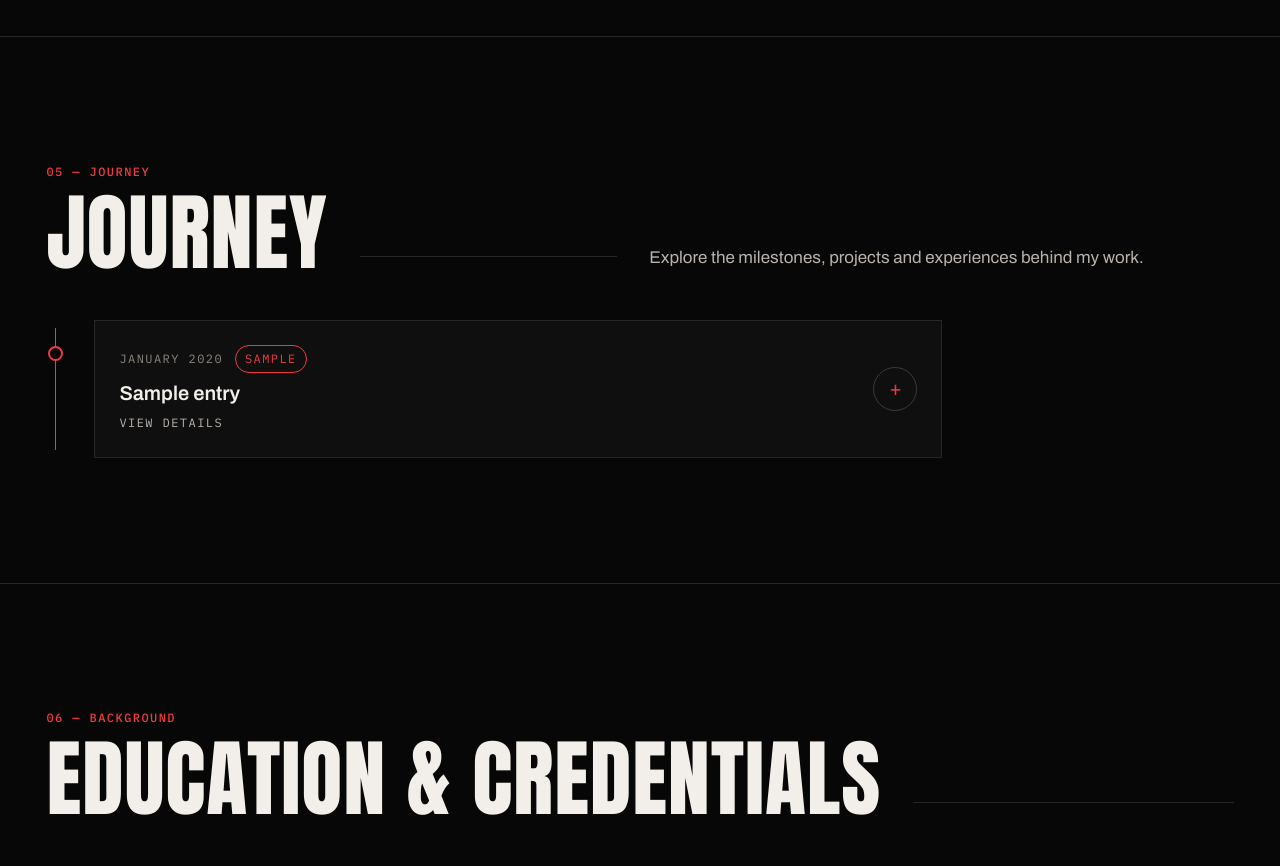
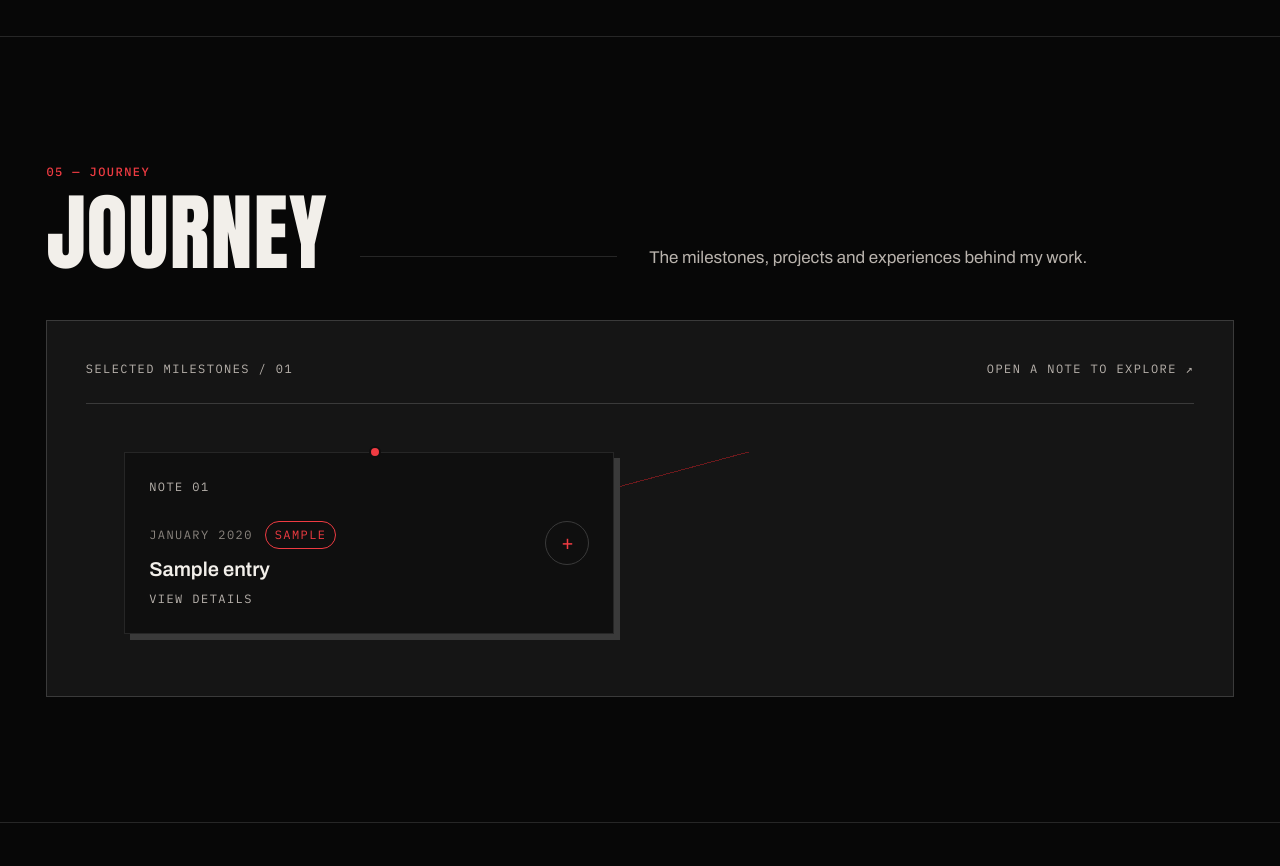
Before and after one commit to 900Gang/Portfolio_Django_, a Django app: template templates/portfolio/home.html in a window 1280 px wide. Shown: the part 3930-4796 px from the top of the page. Run offline with Django 5.2, Linux system fonts and the light colour scheme; the template is opened without the code that fills it: most values are stand-ins (such as "Sample title", 1, 10 or a date in 2020); form fields are guessed from the names that the template uses; parts of the project's set-up code (start-up, migrations or seed data) failed here and were passed over.

Commit message:
Redesign journey as an interactive board
Co-authored-by: Copilot App <223556219+Copilot@users.noreply.github.com>

```diff
--- a/static/css/motion.css
+++ b/static/css/motion.css
@@ -198,16 +198,6 @@
     animation: project-sweep 900ms var(--ease-out) var(--reveal-delay, 0ms) both;
 }
 
-@keyframes line-draw {
-    from { transform: scaleY(0); }
-    to { transform: scaleY(1); }
-}
-
-.motion-ready .timeline.is-drawing::before {
-    transform-origin: top;
-    animation: line-draw 1200ms var(--ease-out) both;
-}
-
 @keyframes process-pulse {
     50% { transform: scale(1.12); }
 }
--- a/static/css/sections.css
+++ b/static/css/sections.css
@@ -673,54 +673,82 @@
 }
 
 /* --- Journey ------------------------------------------------------------------ */
+.journey-board {
+    position: relative;
+    overflow: hidden;
+    padding: clamp(1rem, 3vw, 2.5rem);
+    border: var(--border-width) solid var(--color-border-strong);
+    background: var(--color-surface-raised);
+}
+
+.journey-board-header {
+    display: flex;
+    flex-wrap: wrap;
+    justify-content: space-between;
+    gap: var(--space-2) var(--space-4);
+    padding-bottom: var(--space-5);
+    border-bottom: var(--border-width) solid var(--color-border-strong);
+    font-family: var(--font-mono);
+    font-size: var(--text-xs);
+    letter-spacing: var(--tracking-label);
+    line-height: var(--leading-body);
+    text-transform: uppercase;
+    color: var(--color-text-secondary);
+}
+
 .timeline {
     position: relative;
-    max-width: 56rem;
+    display: grid;
+    grid-template-columns: repeat(2, minmax(0, 1fr));
+    gap: clamp(1.5rem, 4vw, 4rem);
     margin: 0;
-    padding: 0 0 0 var(--space-7);
+    padding: var(--space-7) clamp(0px, 3vw, 3rem) var(--space-5);
     list-style: none;
 }
 
 .timeline::before {
     content: "";
     position: absolute;
-    top: 0.5rem;
-    bottom: 0.5rem;
-    left: 9px;
-    width: var(--border-width);
-    background: var(--color-accent);
+    inset: var(--space-7) 15%;
+    background: repeating-linear-gradient(165deg, transparent 0, transparent 8rem, var(--color-accent-wash) 8rem, var(--color-accent-wash) calc(8rem + 1px), transparent calc(8rem + 1px), transparent 16rem);
+    pointer-events: none;
 }
 
 .timeline-item {
     position: relative;
-    padding-bottom: var(--space-7);
-}
-
-.timeline-item:last-child {
-    padding-bottom: 0;
+    align-self: start;
 }
 
 .timeline-item::before {
     content: "";
     position: absolute;
-    top: 1.65rem;
-    left: calc(-1 * var(--space-7) + 2px);
-    width: 15px;
-    height: 15px;
-    background: var(--color-bg);
-    border: 2px solid var(--color-accent);
+    z-index: 1;
+    top: -6px;
+    left: 50%;
+    width: 12px;
+    height: 12px;
+    background: var(--color-accent);
+    border: 2px solid var(--color-surface);
     border-radius: 50%;
+    pointer-events: none;
+}
+
+.timeline-item:nth-child(even) {
+    margin-top: var(--space-7);
 }
 
 .timeline-entry {
+    position: relative;
     border: var(--border-width) solid var(--color-border);
     background: var(--color-surface);
-    transition: border-color var(--dur-fast) ease;
+    box-shadow: 6px 6px 0 var(--color-border-strong);
+    transition: border-color var(--dur-fast) ease, box-shadow var(--dur-fast) ease;
 }
 
 .timeline-entry:hover,
 .timeline-entry[open] {
     border-color: var(--color-accent);
+    box-shadow: 6px 6px 0 var(--color-accent-wash);
 }
 
 .timeline-summary {
@@ -745,6 +773,16 @@
 .timeline-summary-content {
     display: block;
     min-width: 0;
+}
+
+.timeline-index {
+    display: block;
+    margin-bottom: var(--space-5);
+    font-family: var(--font-mono);
+    font-size: var(--text-xs);
+    letter-spacing: var(--tracking-label);
+    text-transform: uppercase;
+    color: var(--color-text-secondary);
 }
 
 .timeline-meta {
@@ -827,6 +865,21 @@
     max-width: 62ch;
     margin: 0;
     color: var(--color-text-secondary);
+}
+
+@media (max-width: 640px) {
+    .timeline {
+        grid-template-columns: minmax(0, 1fr);
+        gap: var(--space-5);
+    }
+
+    .timeline-item:nth-child(even) {
+        margin-top: 0;
+    }
+
+    .timeline::before {
+        inset: var(--space-7) 10%;
+    }
 }
 
 /* --- Education and credentials ------------------------------------------------- */
--- a/static/js/motion.js
+++ b/static/js/motion.js
@@ -296,24 +296,6 @@
         cleanups.push(function () { observer.disconnect(); });
     }
 
-    function initMotionLines() {
-        var lines = document.querySelectorAll('.timeline');
-        if (!('IntersectionObserver' in window)) {
-            return;
-        }
-        var observer = new IntersectionObserver(function (entries) {
-            if (!active) { return; }
-            entries.forEach(function (entry) {
-                if (entry.isIntersecting) {
-                    entry.target.classList.add('is-drawing');
-                    observer.unobserve(entry.target);
-                }
-            });
-        }, { threshold: 0 });
-        lines.forEach(function (line) { observer.observe(line); });
-        cleanups.push(function () { observer.disconnect(); });
-    }
-
     /* --- Hero parallax ----------------------------------------------------
        Wide screens only. The giant word drifts faster than the portrait;
        transforms only, one frame per scroll burst, idle once the hero is off
@@ -366,7 +348,6 @@
         initDetection();
         initCountUp();
         initReveals();
-        initMotionLines();
         initParallax();
     });
 })();
--- a/templates/base.html
+++ b/templates/base.html
@@ -40,7 +40,7 @@
     <link rel="stylesheet" href="{% static 'css/reset.css' %}">
     <link rel="stylesheet" href="{% static 'css/base.css' %}">
     <link rel="stylesheet" href="{% static 'css/components.css' %}">
-    <link rel="stylesheet" href="{% static 'css/sections.css' %}?v=skills-proof">
+    <link rel="stylesheet" href="{% static 'css/sections.css' %}?v=journey-board">
     <link rel="stylesheet" href="{% static 'css/motion.css' %}">
     <link rel="stylesheet" href="{% static 'css/chatbot.css' %}">
     <link rel="stylesheet" href="{% static 'css/responsive.css' %}">
--- a/templates/portfolio/sections/journey.html
+++ b/templates/portfolio/sections/journey.html
@@ -8,15 +8,21 @@
                 <h2 class="section-title">Journey</h2>
             </div>
             <span class="section-rule" aria-hidden="true"></span>
-            <p class="section-lede">Explore the milestones, projects and experiences behind my work.</p>
+            <p class="section-lede">The milestones, projects and experiences behind my work.</p>
         </div>
 
+        <div class="journey-board">
+            <div class="journey-board-header">
+                <span>Selected milestones / {{ journey_entries|length|stringformat:"02d" }}</span>
+                <span>Open a note to explore <span aria-hidden="true">↗</span></span>
+            </div>
             <ol class="timeline">
                 {% for entry in journey_entries %}
-            <li class="timeline-item" data-reveal>
+                <li class="timeline-item">
                     <details class="timeline-entry">
                         <summary class="timeline-summary">
                             <span class="timeline-summary-content">
+                                <span class="timeline-index" aria-hidden="true">Note {{ forloop.counter|stringformat:"02d" }}</span>
                                 <span class="timeline-meta">
                                     <time class="timeline-date" datetime="{{ entry.date|date:'Y-m-d' }}">{{ entry.date|date:'F Y' }}</time>
                                     <span class="timeline-type badge timeline-type-{{ entry.entry_type }}">{{ entry.get_entry_type_display }}</span>
@@ -34,5 +40,6 @@
                 {% endfor %}
             </ol>
         </div>
+    </div>
 </section>
 {% endif %}
```
Also changed, not shown: portfolio/test_redesign.py (+12 -0 lines), README.md. Lines whose indentation alone changed are shown as unchanged.
